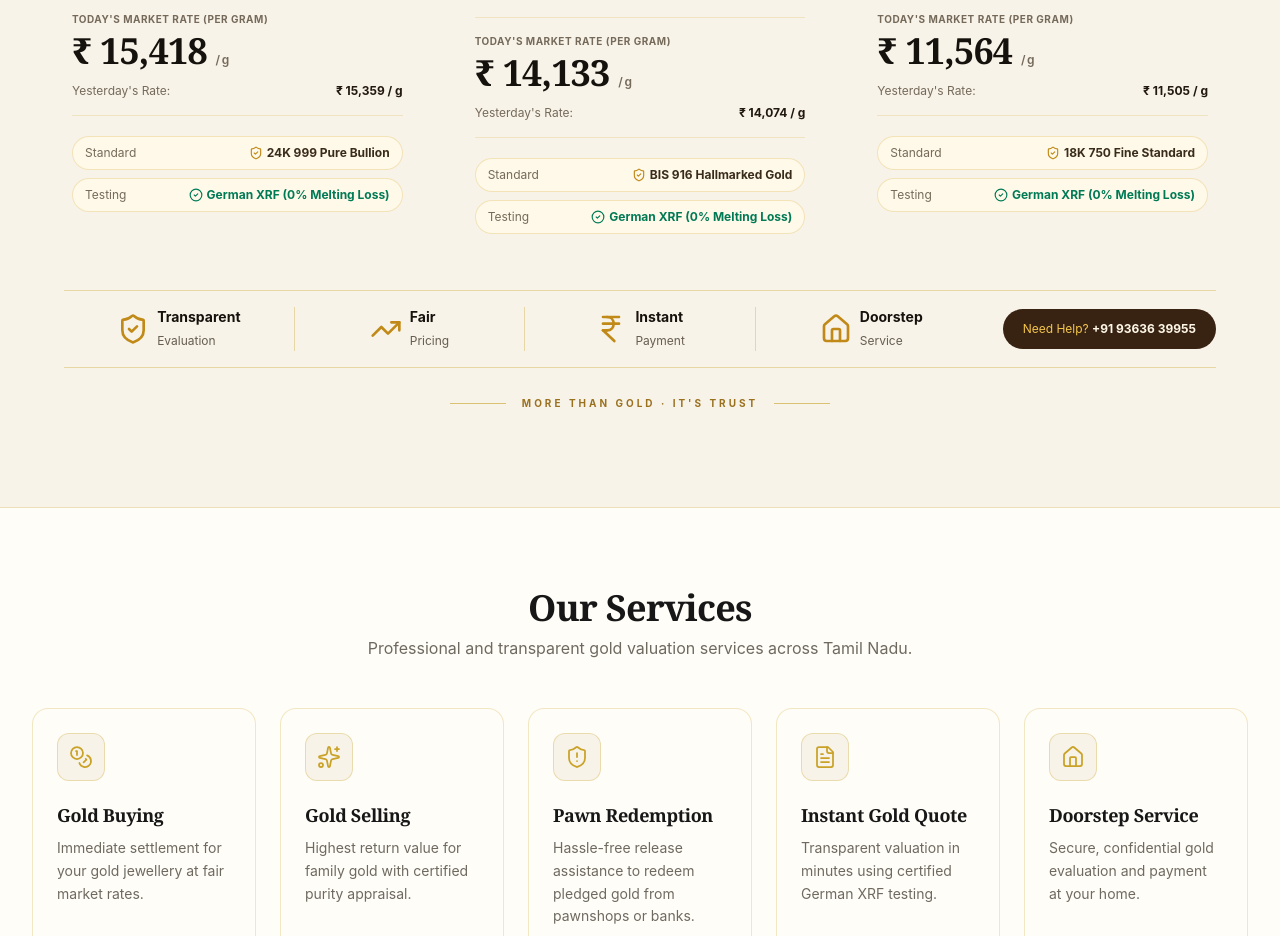
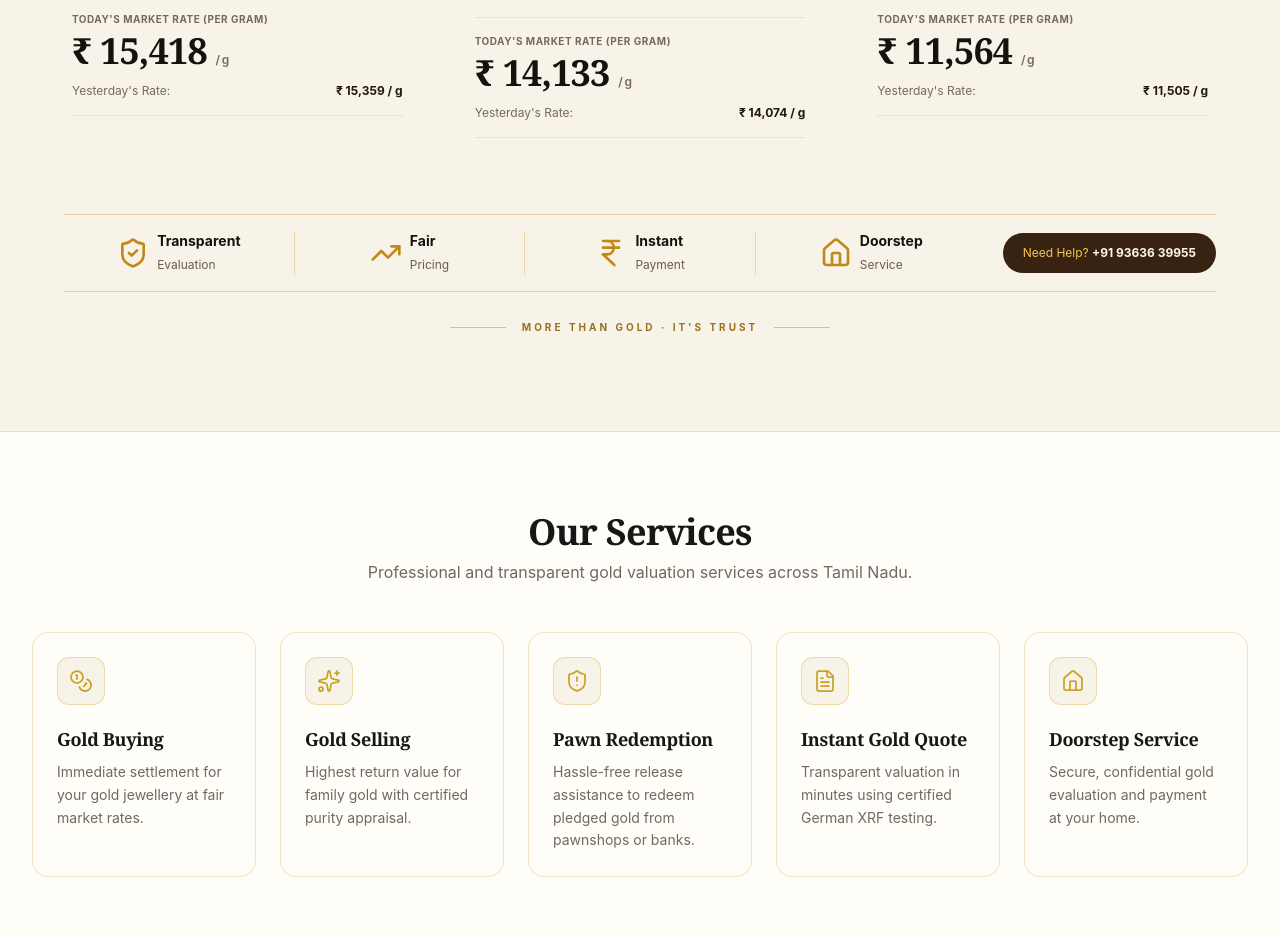
Before and after one commit to naren092104-ai/Athishta-Gold-Company, a React (Vite) app in the folder frontend/: page / in a window 1280 px wide. Shown: the part 1240-2176 px from the top of the page. Built offline with nearby package versions, Linux system fonts and the light colour scheme; no server answers; a web font is replaced by a local one.

Commit message:
Remove rate card assurance rows

```diff
--- a/frontend/src/components/GoldRateSection.tsx
+++ b/frontend/src/components/GoldRateSection.tsx
@@ -1,5 +1,5 @@
 import React, { useMemo, useState } from 'react';
-import { Award, CheckCircle2, Coins, Home, IndianRupee, RefreshCw, ShieldCheck, Sparkles, TrendingUp } from 'lucide-react';
+import { Award, Coins, Home, IndianRupee, RefreshCw, ShieldCheck, Sparkles, TrendingUp } from 'lucide-react';
 import { GoldRateData, GoldRates } from '../types';
 
 interface GoldRateSectionProps {
@@ -18,9 +18,9 @@ export const GoldRateSection: React.FC<GoldRateSectionProps> = ({ rates, rateDat
   const updatedText = rateData?.updatedAt || 'Today, Live';
 
   const rateItems = useMemo(() => [
-    { purity: '24K', title: '24K Pure Gold', fineness: '99.9% Pure (999)', rate: liveRates['24K'], icon: Coins, tag: 'Pure Bullion Standard', quality: '24K 999 Pure Bullion' },
-    { purity: '22K', title: '22K Standard Hallmark', fineness: '91.6% BIS Hallmark (916)', rate: liveRates['22K'], icon: Award, tag: 'Most Traded · 916 Standard', quality: 'BIS 916 Hallmarked Gold', featured: true },
-    { purity: '18K', title: '18K Fine Gold', fineness: '75.0% Fine (750)', rate: liveRates['18K'], icon: Sparkles, tag: 'Diamond / Studded Jewellery', quality: '18K 750 Fine Standard' },
+    { purity: '24K', title: '24K Pure Gold', fineness: '99.9% Pure (999)', rate: liveRates['24K'], icon: Coins, tag: 'Pure Bullion Standard' },
+    { purity: '22K', title: '22K Standard Hallmark', fineness: '91.6% BIS Hallmark (916)', rate: liveRates['22K'], icon: Award, tag: 'Most Traded · 916 Standard', featured: true },
+    { purity: '18K', title: '18K Fine Gold', fineness: '75.0% Fine (750)', rate: liveRates['18K'], icon: Sparkles, tag: 'Diamond / Studded Jewellery' },
   ], [liveRates]);
 
   const formattedUpdated = (() => {
@@ -59,7 +59,6 @@ export const GoldRateSection: React.FC<GoldRateSectionProps> = ({ rates, rateDat
               <div className="flex items-center justify-between gap-2"><span className={`rounded-full px-3 py-1 text-[10px] font-bold uppercase tracking-wide ${item.featured ? 'bg-[#D7A92F] text-[#201508]' : 'border border-[#D7B04A]/50 bg-[#FFF9E9] text-[#B17B16]'}`}>{item.tag}</span><span className="inline-flex items-center gap-1 rounded-full border border-emerald-200 bg-emerald-50 px-2 py-1 text-[10px] font-bold text-emerald-700"><TrendingUp className="h-3 w-3" />{displayChange > 0 ? `+₹${displayChange.toLocaleString('en-IN')}` : '--'}</span></div>
               <div className="mt-5 flex items-center gap-3"><div className={`grid h-14 w-14 shrink-0 place-items-center rounded-2xl ${item.featured ? 'bg-gradient-to-br from-[#D7A92F] to-[#9B6A12] text-white' : 'border border-[#D7B04A]/40 bg-[#FFF9E9] text-[#C18A18]'}`}><Icon className="h-7 w-7" /></div><div><h3 className="font-serif text-2xl font-bold leading-tight text-[#17110D]">{item.title}</h3><p className="mt-0.5 text-xs text-[#665D50]">{item.fineness}</p></div></div>
               <div className="my-5 border-y border-[#C9A227]/20 py-4"><p className="text-[10px] font-bold uppercase tracking-wider text-[#756A5A]">Today's Market Rate ({unitMode === 'pavan' ? '8g Pavan' : 'Per Gram'})</p><p className="mt-1 font-serif text-4xl font-bold text-[#15110D]">₹ {displayRate.toLocaleString('en-IN')} <span className="font-sans text-xs font-semibold text-[#756A5A]">/ {unitMode === 'pavan' ? '8g' : 'g'}</span></p><div className="mt-3 flex justify-between text-xs text-[#756A5A]"><span>Yesterday's Rate:</span><strong className="text-[#21180F]">₹ {Math.max(0, yesterday * multiplier).toLocaleString('en-IN')} / {unitMode === 'pavan' ? '8g' : 'g'}</strong></div></div>
-              <div className="space-y-2"><div className="flex items-center justify-between rounded-full border border-[#D7B04A]/30 bg-[#FFF9E9] px-3 py-2 text-xs"><span className="text-[#756A5A]">Standard</span><strong className="flex items-center gap-1 text-[#3A2C1B]"><ShieldCheck className="h-3.5 w-3.5 text-[#C18A18]" />{item.quality}</strong></div><div className="flex items-center justify-between rounded-full border border-[#D7B04A]/30 bg-[#FFF9E9] px-3 py-2 text-xs"><span className="text-[#756A5A]">Testing</span><strong className="flex items-center gap-1 text-emerald-700"><CheckCircle2 className="h-3.5 w-3.5" />German XRF (0% Melting Loss)</strong></div></div>
             </article>;
           })}
         </div>
```
